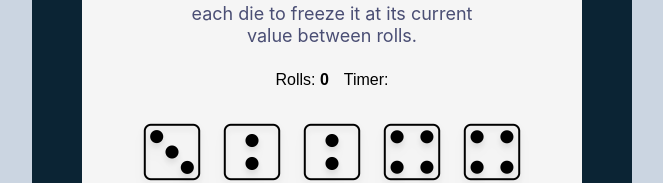
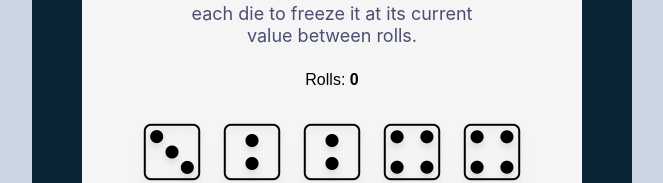
Before and after one commit to jeanwang2dev/scrimba-tenzies, a React app: page / in a window 1280 px wide. Shown: the part 206-389 px from the top of the page, without its empty margins (308-971 px from the left). Built offline with nearby package versions, Linux system fonts and the light colour scheme; the HTML template or start-up script is replaced by a standard one.

Commit message:
update interface, remove timer tag

```diff
--- a/src/App.js
+++ b/src/App.js
@@ -80,7 +80,6 @@ const App = () => {
                     <p className="w-80 text-lg text-[#4A4E74] font-inter leading-tight text-center">Roll until all dice are the same. Click each die to freeze it at its current value between rolls.</p>
                     <div className="w-32 flex justify-around">
                         <p>Rolls: <span className="font-bold">{rolls}</span></p>
-                        <p>Timer: </p>
                     </div>
                     <div className="dice-container">
                         {diceElements}
```
